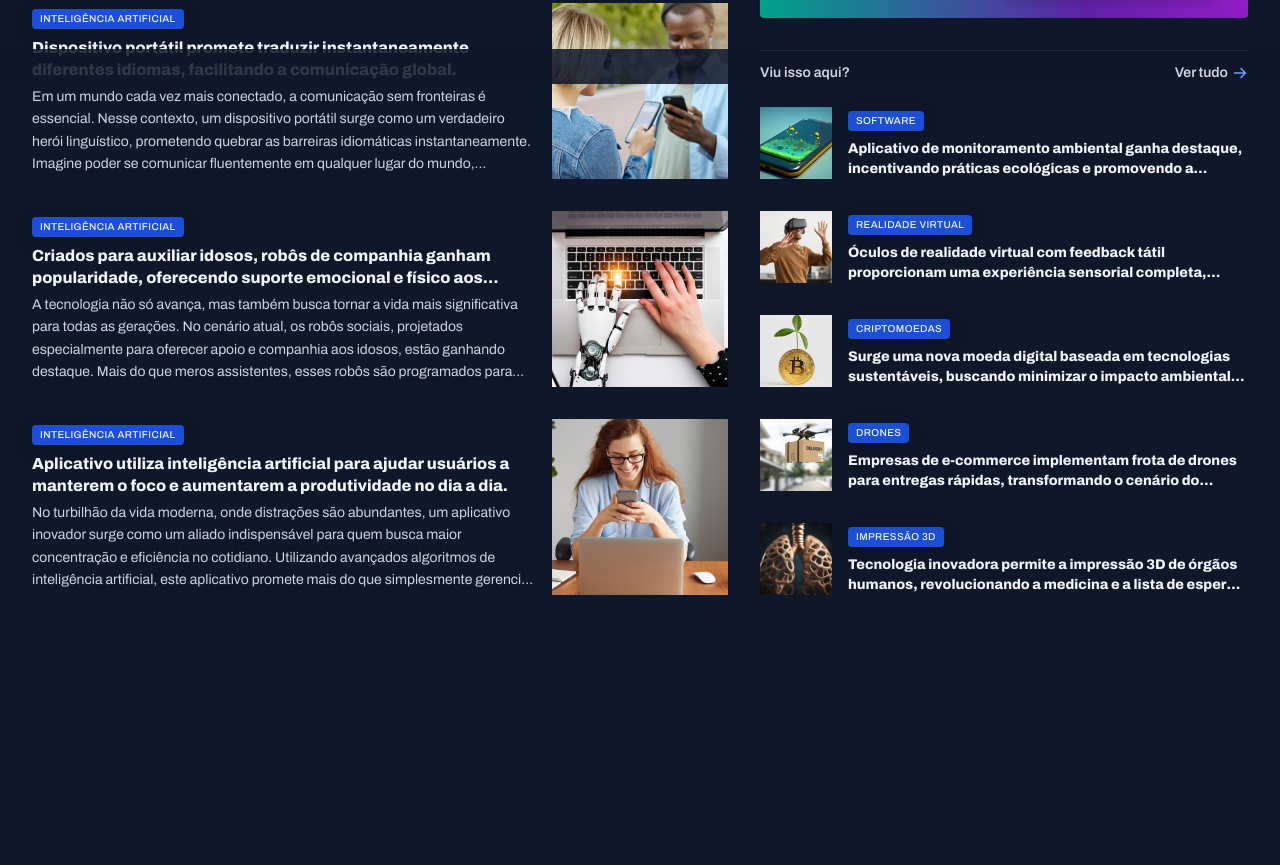
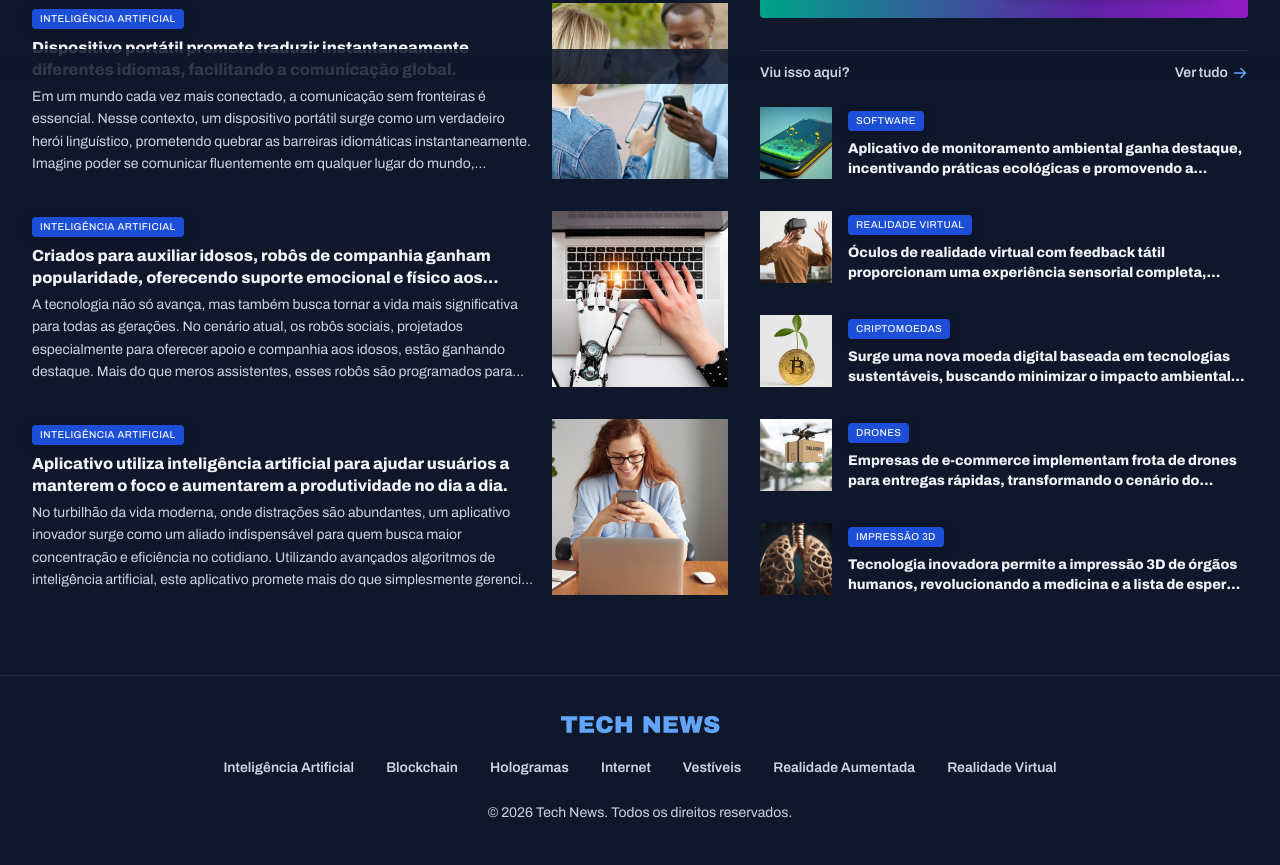
Before and after one commit to MontenegroEngComp/Portal-de-Noticias, a plain HTML site: page index.html in a window 1280 px wide. Shown: the part 1319-2184 px from the top of the page. Before the commit the page ends 1994 px from the top, so only its background shows below. Drawn offline with Linux system fonts and the light colour scheme.

Commit message:
criando o footer

```diff
--- a/index.html
+++ b/index.html
@@ -234,5 +234,23 @@
         </div>
     </main>
 
+    <footer>
+        <div class="container">
+            <img src="assets/logo.svg" alt="logo tech news">
+
+            <nav>
+                <a href="#">Inteligência Artificial</a>
+                <a href="#">Blockchain</a>
+                <a href="#">Hologramas</a>
+                <a href="#">Internet</a>
+                <a href="#">Vestíveis</a>
+                <a href="#">Realidade Aumentada</a>
+                <a href="#">Realidade Virtual</a>
+            </nav>
+
+            <p>© 2026 Tech News. Todos os direitos reservados.</p>
+        </div>
+    </footer>
+
 </body>
 </html>
--- /dev/null
+++ b/styles/footer.css
@@ -0,0 +1,25 @@
+footer {
+    border-top: 1px solid var(--stroke-color);
+    padding-block: 40px;
+
+    .container {
+        display: grid;
+        justify-items: center;
+        gap: 24px;
+        text-align: center;
+    }
+
+    nav {
+        display: flex;
+        flex-wrap: wrap;
+        justify-content: center;
+        gap: 12px 32px;
+        font: var(--text-span);
+        color: var(--text-color-secondary);
+    }
+
+    p {
+        font: var(--text-small);
+        color: var(--text-color-secondary);
+    }
+}
--- a/styles/index.css
+++ b/styles/index.css
@@ -2,4 +2,5 @@
 @import url('header.css');
 @import url('utility.css');
 @import url('sections.css');
+@import url('footer.css');
 @import url('responsive.css');
```
